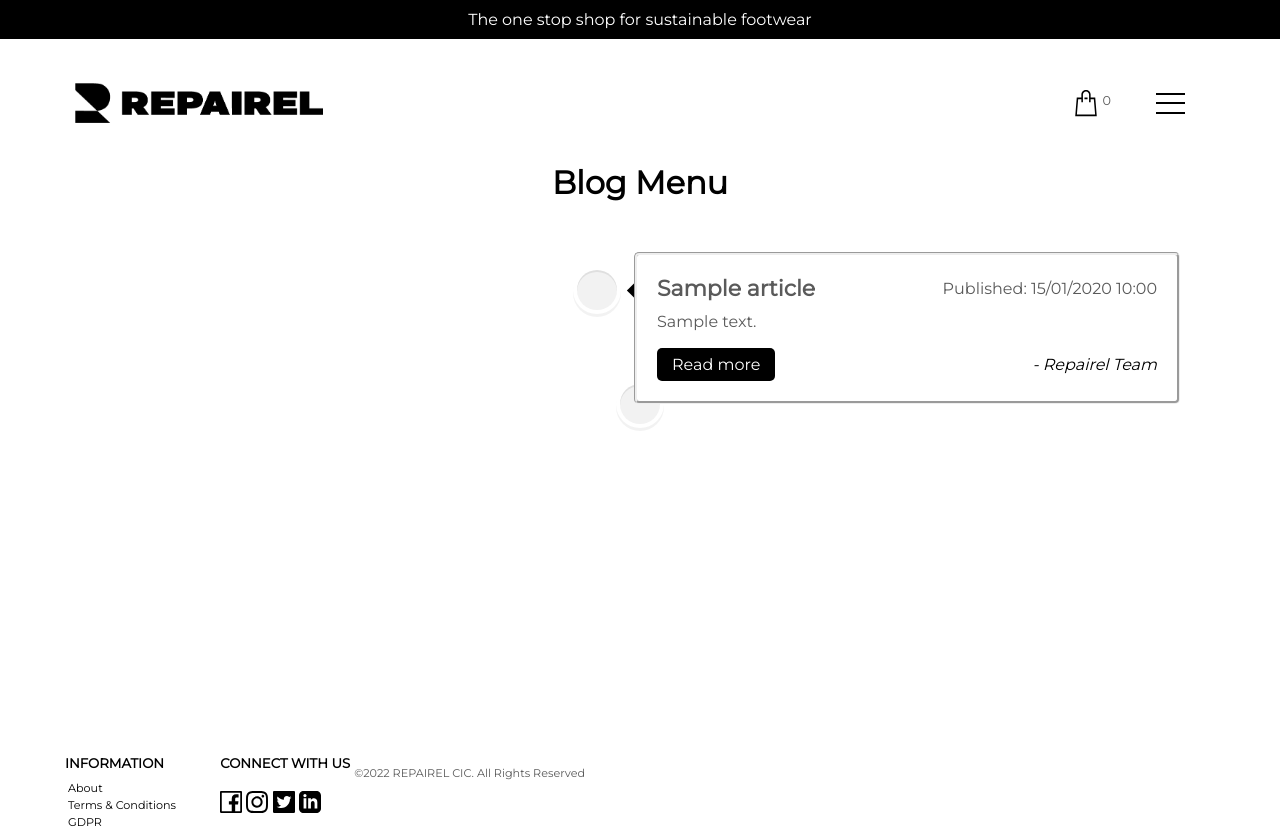
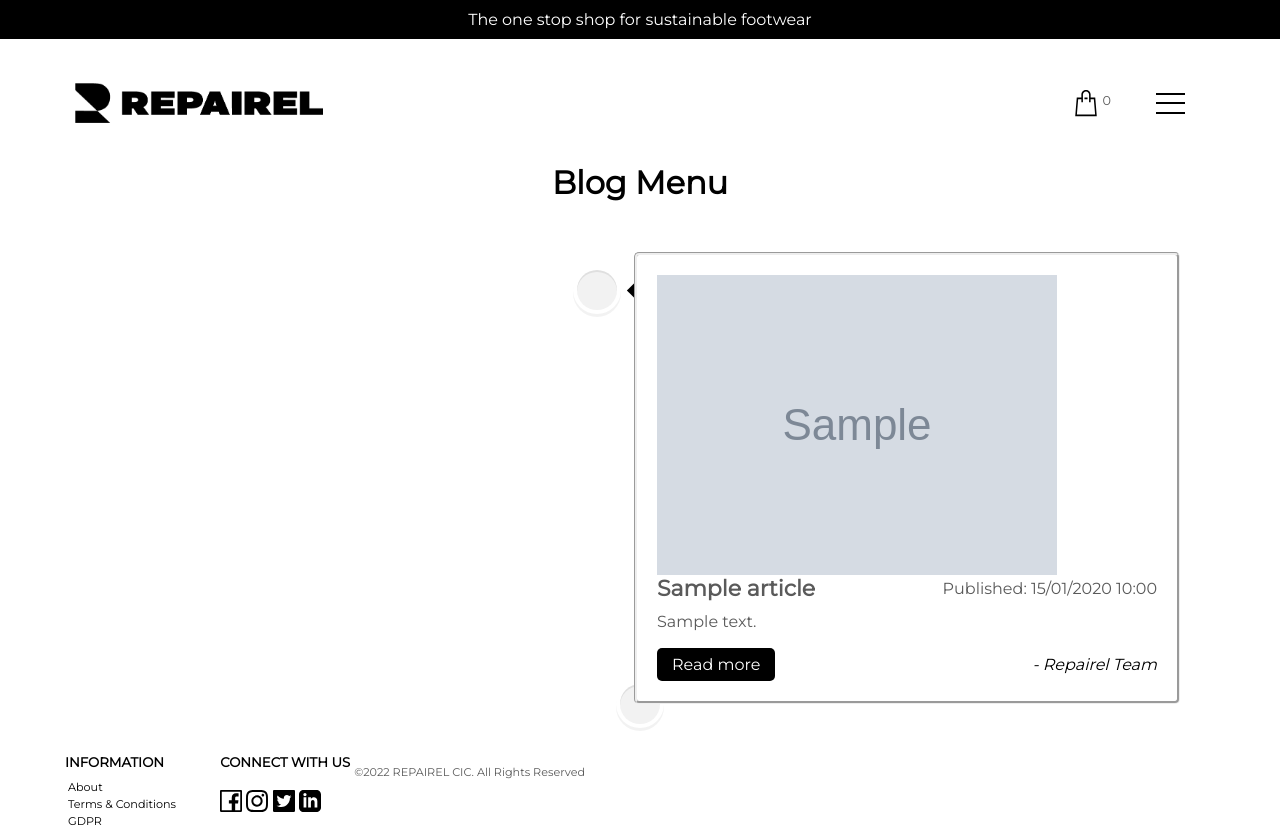
Before and after one commit to Repairel/repairel-shopify, a Django app: page /blog/ in a window 1280 px wide. Shown: the top 828 px of the page. Run offline with Django 3.2, Linux system fonts and the light colour scheme; tables that the repository leaves empty hold one stand-in row (values such as "Sample post"); grey boxes marked "Sample" are stand-in pictures; a database or web service that is not in the repository returns one stand-in record (values such as "Sample title"); data that the repository does not hold is empty.

Commit message:
Add featured image to all_blogs.html

```diff
--- a/static/css/style.css
+++ b/static/css/style.css
@@ -1117,6 +1117,11 @@ body {
     margin-top: 0px;
 }
 
+.blog_featured_image img {
+    max-width: 100%;
+    height: auto;
+}
+
 @media screen and (max-width: 800px) {
     .custom_body_wrapper {
         padding-left: 10px;
--- a/templates/all_blogs.html
+++ b/templates/all_blogs.html
@@ -14,14 +14,12 @@
     <div class="{% if forloop.counter|divisibleby:2 %}row row-1{% else %}row row-2{% endif %}">
         <section>
             <i class="icon fas fa-home"></i>
+            {% if i.image %}
+                <span class="blog_featured_image"><img src={{ i.image }}></span>
+            {% endif %}
             <div class="details">
                 <span class="title">{{i.title}}</span>
                 <span>{{i.date}}</span>
-                <!-- TODO image scaling
-                {% if i.image %}
-                    <img src={{ i.image }}>
-                {% endif %}
-                -->
             </div>
             {% autoescape off %}
             <p>{{ i.excerpt|truncatechars:250 }}</p>
--- a/templates/pages.html
+++ b/templates/pages.html
@@ -11,7 +11,7 @@
             <div class="center-line">
                 <a href="#" class="scroll-icon"><i class="fas fa-caret-up"></i></a>
             </div>
-            <div class="row page-row">
+                <div class="{% if forloop.counter|divisibleby:2 %}row row-1{% else %}row row-2{% endif %}">
                 <section>
                     <div class="details">
                         <span class="title"><a href="{{page_url}}">{{i.title}}</a></span>
```
